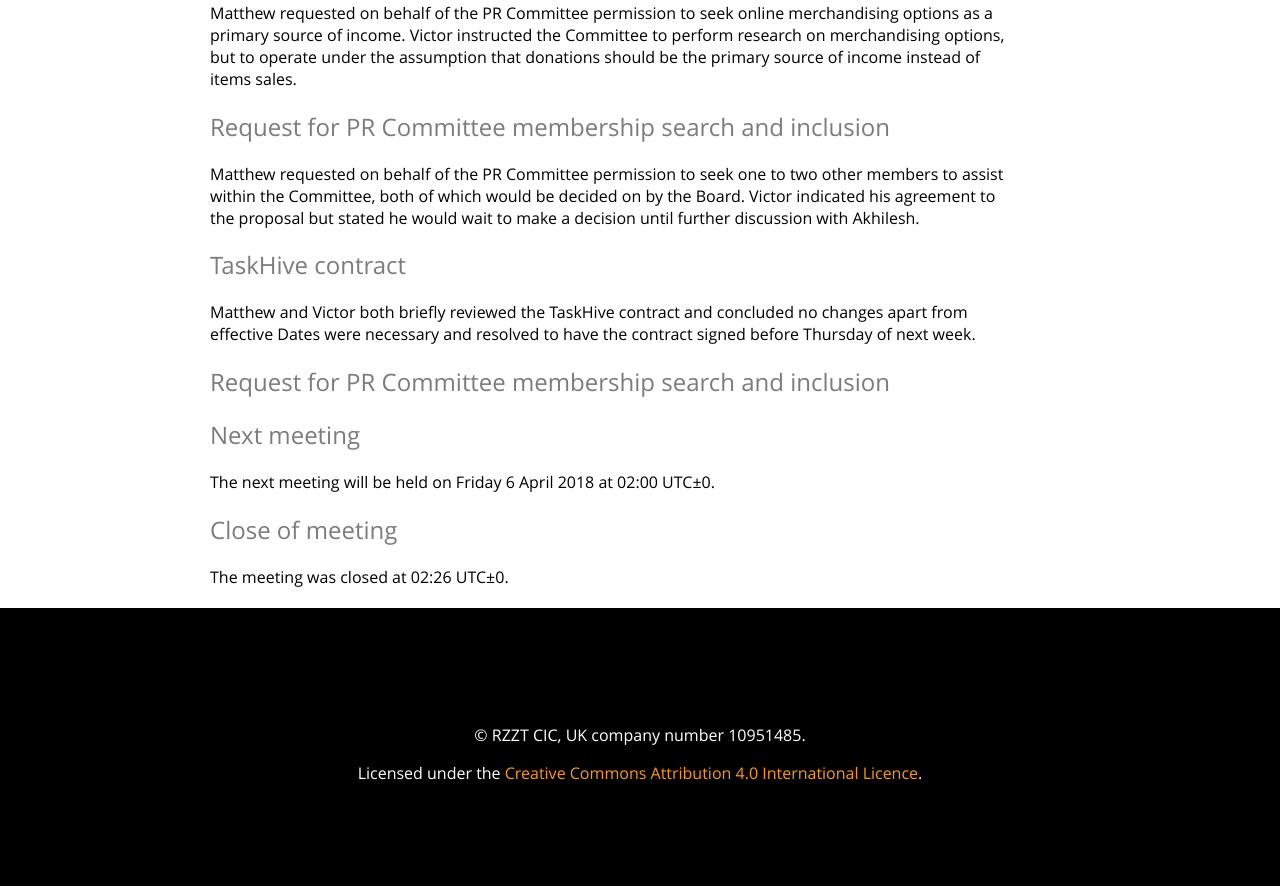
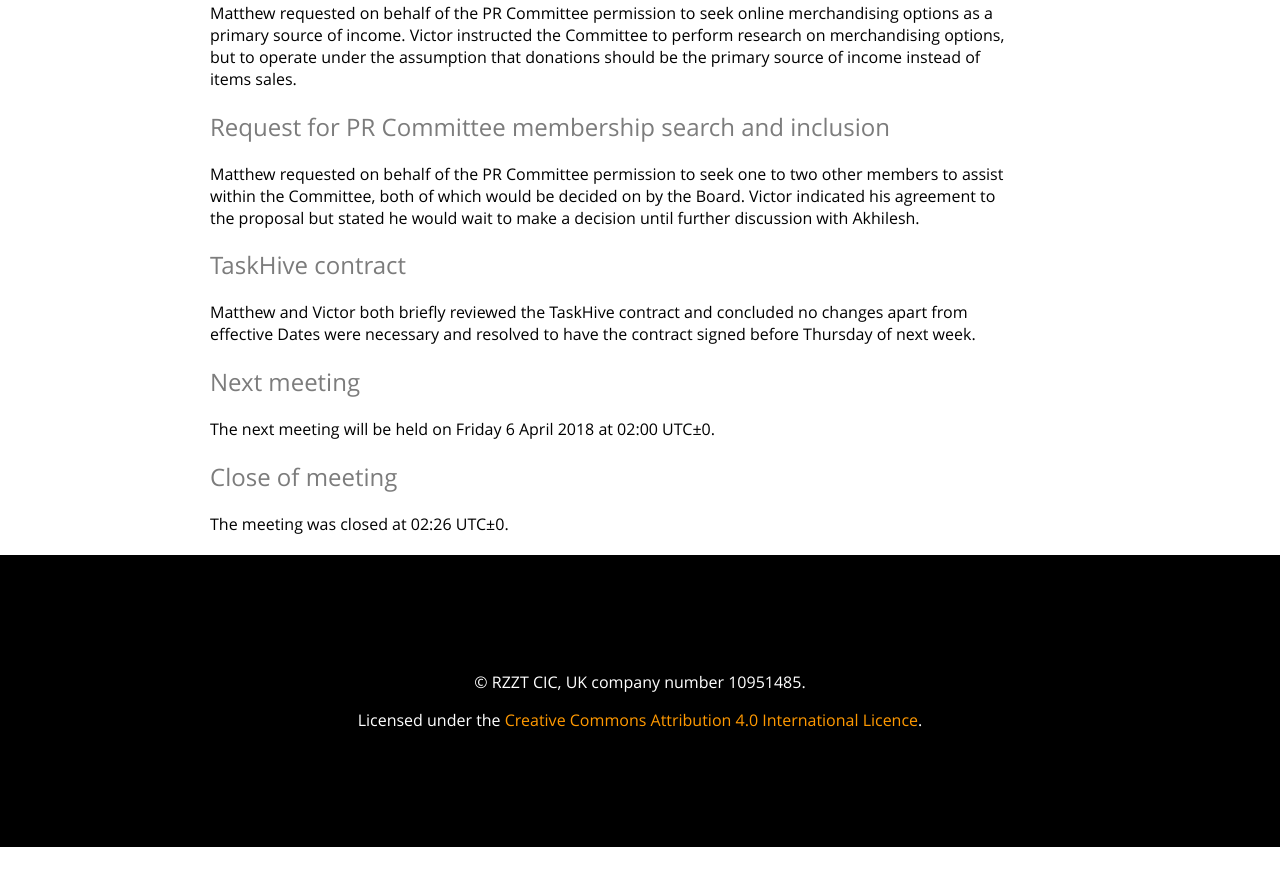
Before and after one commit to RZZT/website, a Jekyll site: the page built from _minutes/2018-04-13-directors-meeting.md, in a window 1280 px wide and 900 px high, scrolled down 1572 px. Shown: the top 886 px of the window. Built offline with Jekyll 4.4.1, drawn with Linux system fonts in a browser that asks for light colours; after the commit the page ends 2419 px from its top, so only the background shows below that.

Commit message:
april 13th DM edit

```diff
--- a/_minutes/2018-04-13-directors-meeting.md
+++ b/_minutes/2018-04-13-directors-meeting.md
@@ -54,6 +54,3 @@ Matthew requested on behalf of the PR Committee permission to seek one to two ot
 ## TaskHive contract
 
 Matthew and Victor both briefly reviewed the TaskHive contract and concluded no changes apart from effective Dates were necessary and resolved to have the contract signed before Thursday of next week.
-
-
-## Request for PR Committee membership search and inclusion
```
